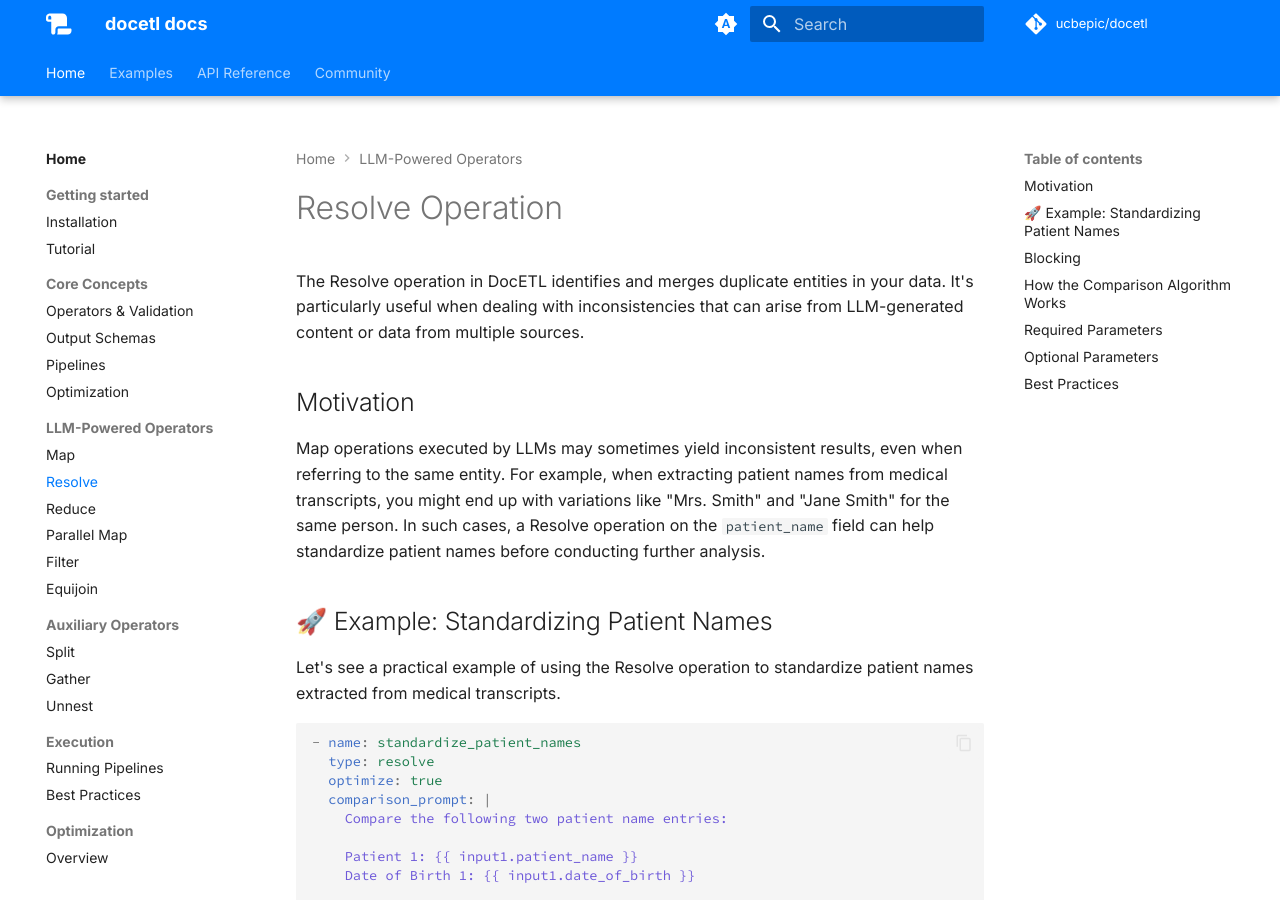
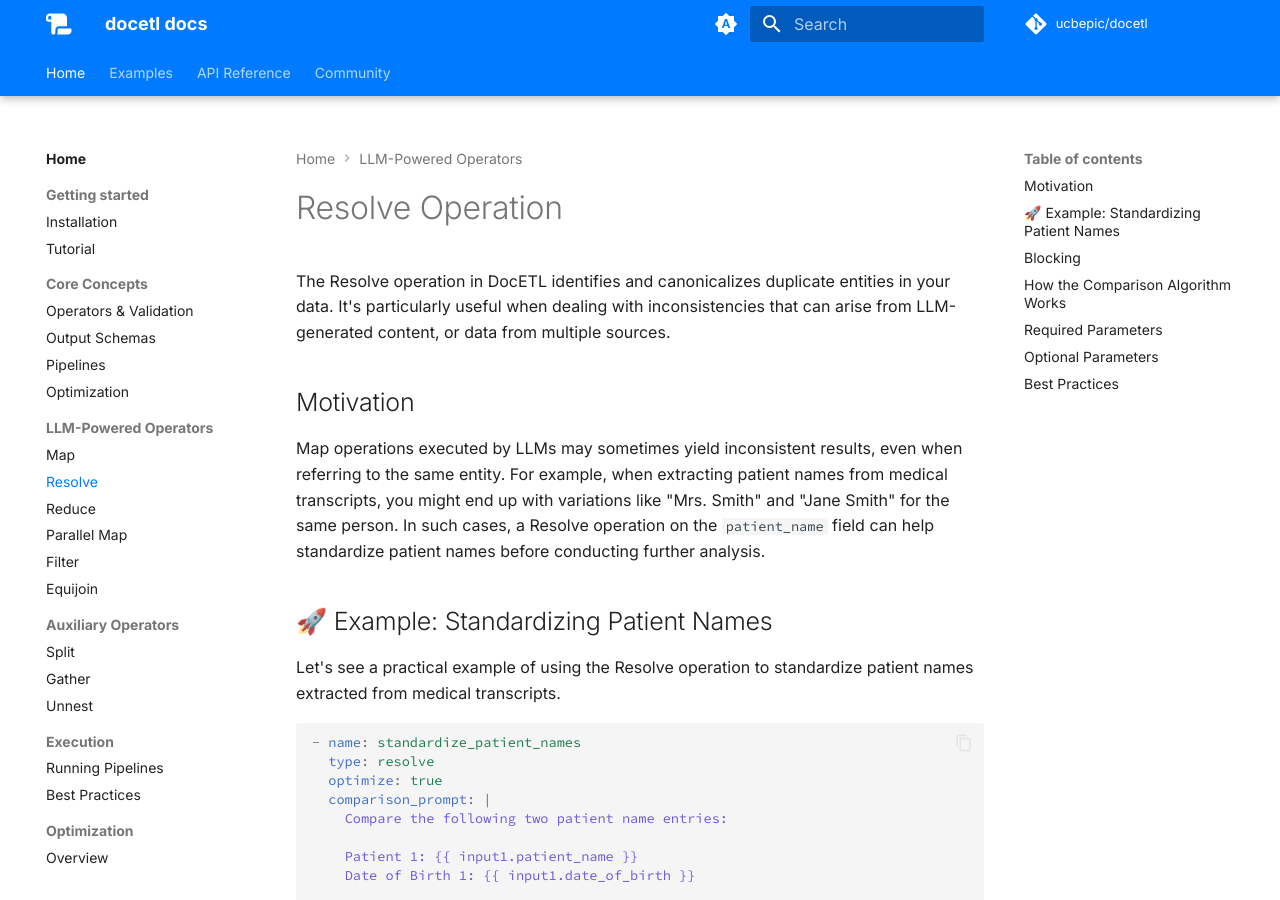
Before and after one commit to ucbepic/docetl, an MkDocs documentation site: the page built from docs/operators/resolve.md, in a window 1280 px wide and 900 px high. Built offline with MkDocs 1.6.1 and Material for MkDocs 9.7.7, drawn with Linux system fonts in a browser that asks for light colours; comment, search, counter and statistics services are not loaded; some of the changed text lies outside the part shown.

Commit message:
docs: fix resolve docs

```diff
--- a/docs/operators/resolve.md
+++ b/docs/operators/resolve.md
@@ -1,6 +1,6 @@
 # Resolve Operation
 
-The Resolve operation in DocETL identifies and merges duplicate entities in your data. It's particularly useful when dealing with inconsistencies that can arise from LLM-generated content or data from multiple sources.
+The Resolve operation in DocETL identifies and canonicalizes duplicate entities in your data. It's particularly useful when dealing with inconsistencies that can arise from LLM-generated content, or data from multiple sources.
 
 ## Motivation
 
```
Also changed, not shown: other parts of docs/operators/resolve.md (+7 -2 lines).
